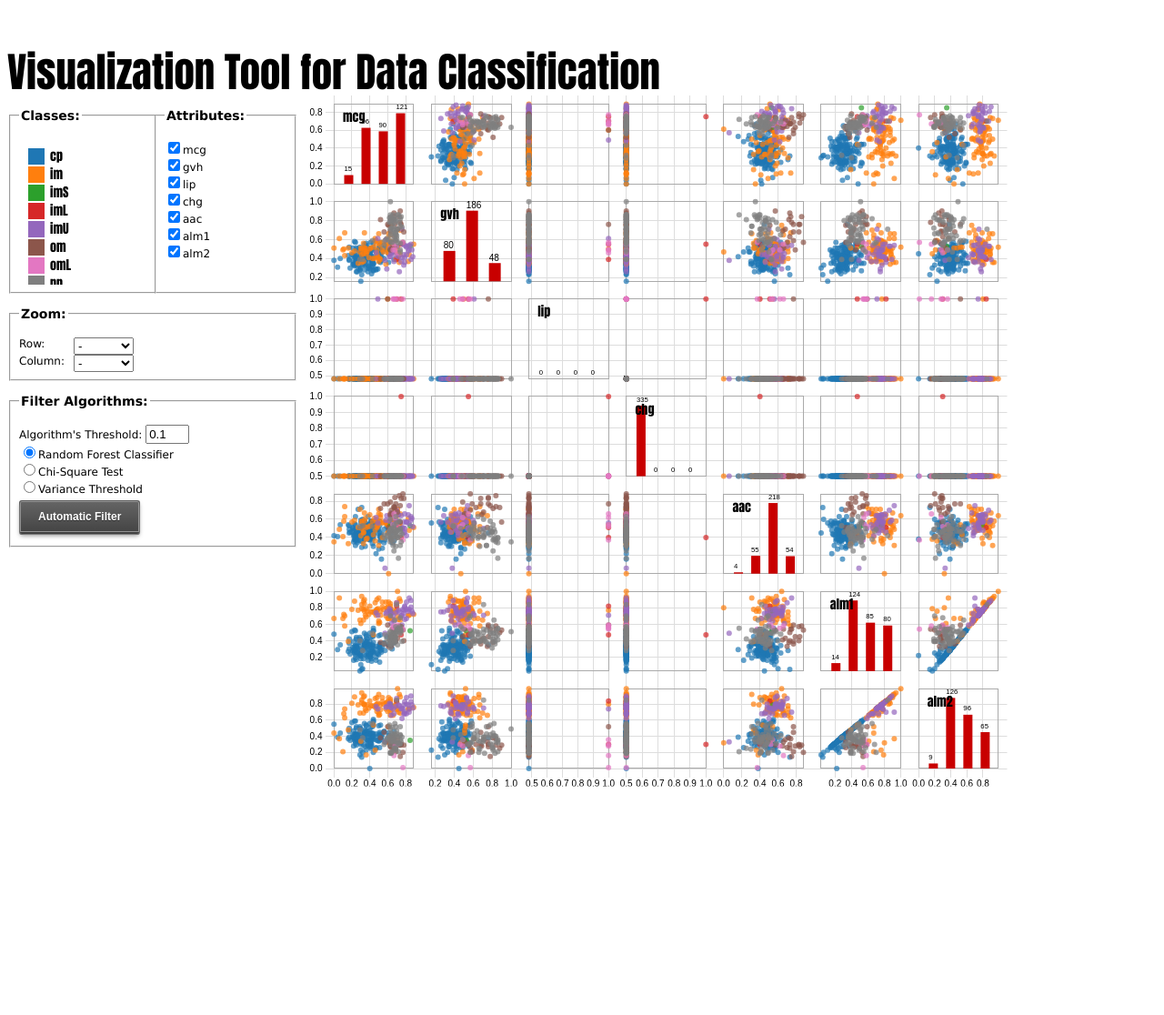
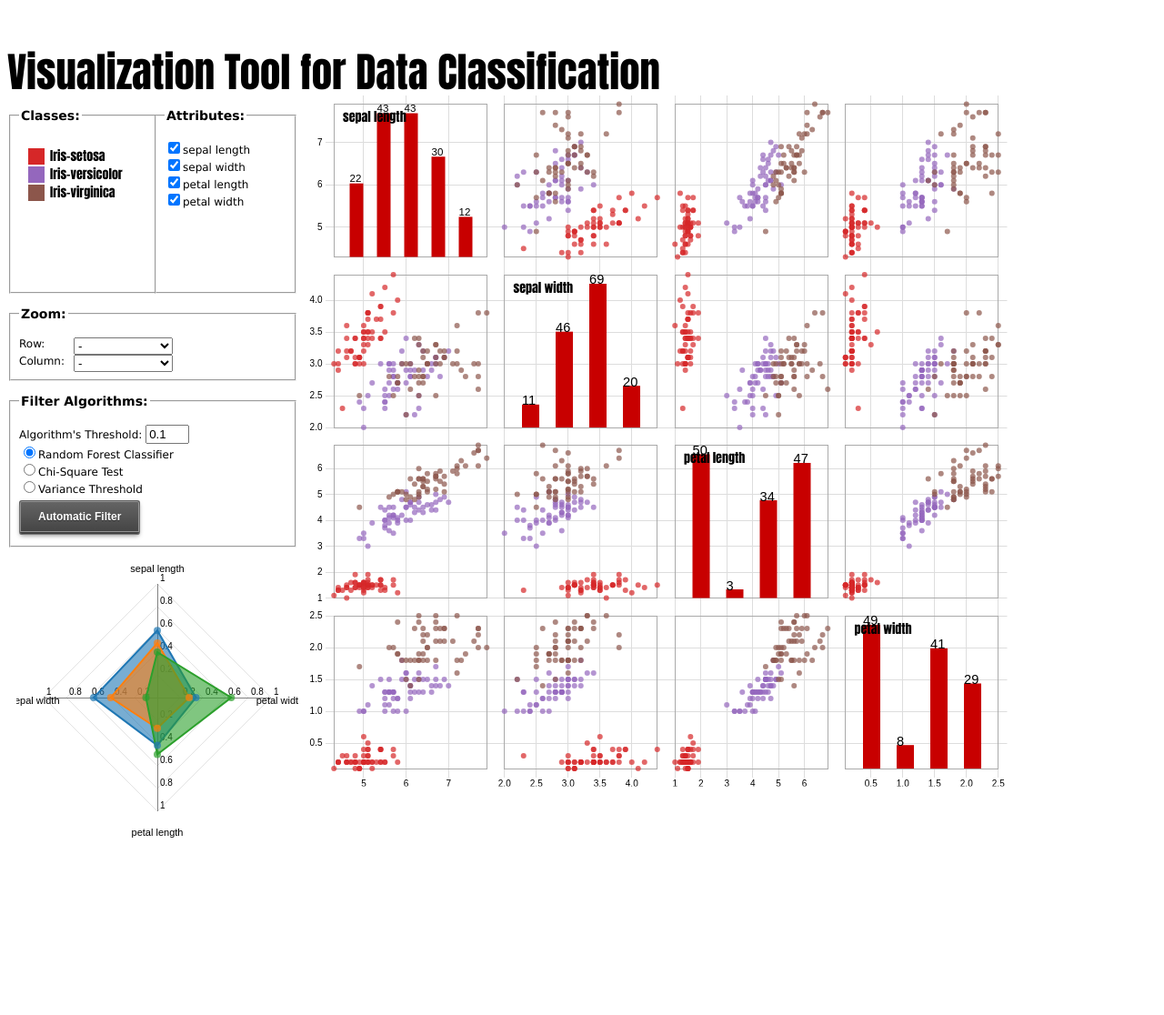
Before and after one commit to jpbonson/VisualizationToolForMLData, a Flask app: page / in a window 1280 px wide. Shown: the whole page at 91% size. Run offline with Flask 2, Linux system fonts and the light colour scheme.

Commit message:
added dummy version of the star plot

```diff
--- a/run.py
+++ b/run.py
@@ -16,12 +16,20 @@ Settings
 app = Flask(__name__)
 app.config.from_object(__name__)
 
-DATA_FILE = "static/data/ecoli.csv"
+DATA_FILE = "static/data/iris.csv"
 FEATURE_FILTERING = FeatureFiltering(app, os.path.dirname(os.path.abspath(__file__))+"/"+DATA_FILE)
 
 @app.route('/')
 def index():
     return render_template('index.html', data_file=DATA_FILE)
+
+@app.route('/test')
+def test():
+    return render_template('test.html')
+
+@app.route('/test2')
+def test2():
+    return render_template('test2.html')
 
 @app.route('/automatic_filter', methods=['POST'])
 def automatic_filter():
--- a/static/js/scatter_matrix.js
+++ b/static/js/scatter_matrix.js
@@ -1,4 +1,5 @@
 function chart_scatter_matrix() {
+    // variables
     var obj = matrix_id
     var width = 750
     var padding = 19.5
@@ -68,7 +69,7 @@ function chart_scatter_matrix() {
                 .attr("width", width + padding)
                 .attr("height", width + padding)
             .append("g")
-                .attr("transform", "translate(" + padding + "," + padding / 2 + ")");
+                .attr("transform", "translate(" + padding + "," + padding/2 + ")");
 
         svg.selectAll(".x.axis")
                 .data(data_axis_x)
--- /dev/null
+++ b/static/js/star_plot.js
@@ -0,0 +1,142 @@
+function star_plot(data) {
+    d3.select(obj).select("svg").remove(); // reset
+
+    // variables
+    var obj = star_plot_id
+    var width = 250
+    var dot_size = 4
+    var label_horizontal_space = 0.6
+    var label_vertical_space = 1.0
+    var ticks = 5
+    var max_value = 1.0 // TODO: max per axis
+    // max_value = Math.max(max_value, d3.max(data, function(i){return d3.max(i.map(function(o){return o.value;}))}));
+    var padding = 60
+    var axis_text_alignment = 3
+    var opacity = 0.6
+    var axis_labels = ["sepal length", "sepal width", "petal length", "petal width"]
+    var radius = width/2;
+    var radians = (2 * Math.PI)/axis_labels.length
+
+    // create chart
+    var svg = d3.select(obj).append("svg")
+            .attr("width", width + padding)
+            .attr("height", width + padding)
+        .append("g")
+            .attr("transform", "translate(" + padding/2 + "," + padding/2 + ")");
+
+    for(var j = 0; j < ticks; j++) {
+        var level = radius*((j+1)/ticks);
+
+        // path (background gray lines)
+        svg.selectAll(".ticks")
+            .data(axis_labels)
+            .enter().append("svg:line")
+                .attr("x1", function(d, i){return level*(1-Math.sin(i*radians));})
+                .attr("y1", function(d, i){return level*(1-Math.cos(i*radians));})
+                .attr("x2", function(d, i){return level*(1-Math.sin((i+1)*radians));})
+                .attr("y2", function(d, i){return level*(1-Math.cos((i+1)*radians));})
+                .attr("class", "line")
+                .style("stroke", "grey")
+                .style("stroke-opacity", "0.75")
+                .style("stroke-width", "0.3px")
+                .attr("transform", "translate(" + (radius-level) + ", " + (radius-level) + ")");
+
+        // axis texts
+        svg.selectAll(".ticks")
+           .data(axis_labels)
+           .enter().append("svg:text")
+               .attr("x", function(d, i){return level*(1-Math.sin(i*radians));})
+               .attr("y", function(d, i){return level*(1-Math.cos(i*radians));})
+               .attr("class", "legend")
+               .style("font-family", "sans-serif")
+               .style("font-size", "10px")
+               .attr("transform", "translate(" + (radius-level + axis_text_alignment) + ", " + (radius-level - axis_text_alignment) + ")")
+               .text((j+1)*max_value/ticks);
+    }
+
+    // create axis
+    var axis = svg.selectAll(".axis")
+        .data(axis_labels)
+        .enter().append("g")
+            .attr("class", "axis");
+
+    axis.append("line")
+        .attr("x1", radius)
+        .attr("y1", radius)
+        .attr("x2", function(d, i){return radius*(1-Math.sin(i*radians));})
+        .attr("y2", function(d, i){return radius*(1-Math.cos(i*radians));})
+        .attr("class", "line")
+        .style("stroke", "grey")
+        .style("stroke-width", "1px");
+
+    axis.append("text")
+        .attr("class", "legend")
+        .text(function(d) { return d } )
+        .style("font-family", "sans-serif")
+        .style("font-size", "11px")
+        .attr("text-anchor", "middle")
+        .attr("dy", "1.5em")
+        .attr("transform", function(d, i) {return "translate(0, -10)"} )
+        .attr("x", function(d, i) {return radius*(1-label_horizontal_space*Math.sin(i*radians))-60*Math.sin(i*radians); })
+        .attr("y", function(d, i) {return radius*(1-label_vertical_space*Math.cos(i*radians))-20*Math.cos(i*radians); });
+
+    // create colored data in the chart
+    cont = 0;
+    data.forEach(function(item) {
+        // define polygon shape
+        dataValues = [];
+        svg.selectAll(".nodes")
+            .data(item, function(d, i){
+                dataValues.push([
+                    radius*(1-(parseFloat(d)/max_value)*Math.sin(i*radians)),
+                    radius*(1-(parseFloat(d)/max_value)*Math.cos(i*radians))
+                ]);
+            });
+        // draw the polygon
+        svg.selectAll(".area")
+            .data([dataValues])
+            .enter()
+                .append("polygon")
+                .attr("class", "radar-chart-"+cont)
+                .style("stroke-width", "2px")
+                .style("stroke", colors(cont))
+                .attr("points", function(d) {
+                    var str = "";
+                    for (var point = 0; point < d.length; point++) {
+                        str = str+d[point][0]+","+d[point][1]+" ";
+                    }
+                    return str;
+                })
+                .style("fill", function(d, i) { return colors(cont) })
+                .style("fill-opacity", opacity)
+                .on('mouseover', function(d) {
+                    svg.selectAll("polygon")
+                        .transition(200)
+                        .style("fill-opacity", 0.3);
+                    svg.selectAll("polygon."+d3.select(this).attr("class"))
+                        .transition(200)
+                        .style("fill-opacity", 0.8);
+                 })
+                .on('mouseout', function() {
+                    svg.selectAll("polygon")
+                        .transition(200)
+                        .style("fill-opacity", opacity);
+                });
+        cont++;
+    });
+
+    // create the dots at the end of the geometries
+    cont=0;
+    data.forEach(function(item){
+        svg.selectAll(".nodes")
+            .data(item)
+            .enter().append("svg:circle")
+                .attr('r', dot_size)
+                .attr("cx", function(d, i) { return radius*(1-(d/max_value)*Math.sin(i*radians)); })
+                .attr("cy", function(d, i) { return radius*(1-(d/max_value)*Math.cos(i*radians)); })
+                .style("fill", colors(cont))
+                .append("svg:title")
+                .text(function(d) { return d } );
+        cont++;
+    });
+}
--- a/templates/index.html
+++ b/templates/index.html
@@ -1,6 +1,7 @@
 <!DOCTYPE html>
 <meta charset="utf-8">
 <html>
+    <title>Visualization Tool for Data Classification</title>
     <head>
         <script src="static/js/vendor/jquery.js"></script>
         <script src="static/js/vendor/d3/d3.min.js"  charset="utf-8"></script>
@@ -9,7 +10,8 @@
         <script src="static/js/legends.js"></script>
         <script src="static/js/filter.js"></script>
         <script src="static/js/zoom.js"></script>
-        <script src="static/js/auto-filter.js"></script>
+        <script src="static/js/auto_filter.js"></script>
+        <script src="static/js/star_plot.js"></script>
         <link rel="stylesheet" type="text/css" href="static/css/style.css">
         <link rel="stylesheet" type="text/css" href="static/css/vendor/button_style.css">
     </head>
@@ -60,6 +62,7 @@
                     </form>
                 </fieldset>
             </div>
+            <div id="star-plot"></div>
         </div>
         <div id="content">
             <svg id="scattermatrix" class="" height="1000" width="900" style="position:relative;"></svg>
@@ -73,6 +76,7 @@
         var combobox_rows_id = "#zoom_row"
         var combobox_columns_id = "#zoom_column"
         var chart_attributes_id = "#chart-attributes"
+        var star_plot_id = "#star-plot"
         var columns_mask = initialize_columns_mask()
         var selected_row = -1
         var selected_column = -1
@@ -82,5 +86,22 @@
         chart_scatter_matrix();
         chart_legends("#chart-legends");
         chart_attributes();
+
+        // sketchy:
+        //Data
+        var data = [
+                  [0.59,0.56,0.42,0.34],
+                  [0.48,0.41,0.27,0.28],
+                  [0.4,0.1,0.5,0.65]
+                ];
+        // TODO: integrar cores
+        // TODO: fazer funcionar para ranges diferentes de [0, 1] (ou obrigar os dados de input a serme normalizados)
+        // TODO: cada axis poder ter ranges diferentes
+        // TODO: fazer funcionar com dados dinamicos
+        // TODO: qd nada estiver selecionado: mostrar chart para todos os points
+        // TODO: se houver selecao, mostrar apenas a selecao
+        // TODO: passar styles para o CSS
+
+        star_plot(data);
     </script>
 </html>
```
Also changed, not shown: static/js/auto_filter.js (renamed from static/js/auto-filter.js).
